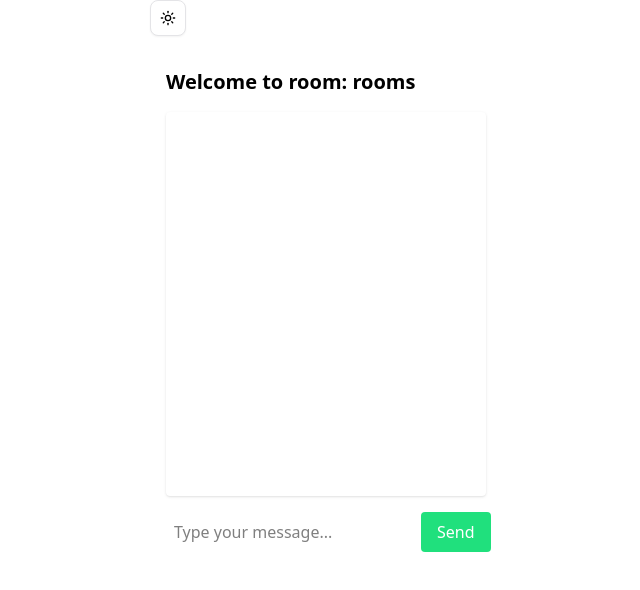
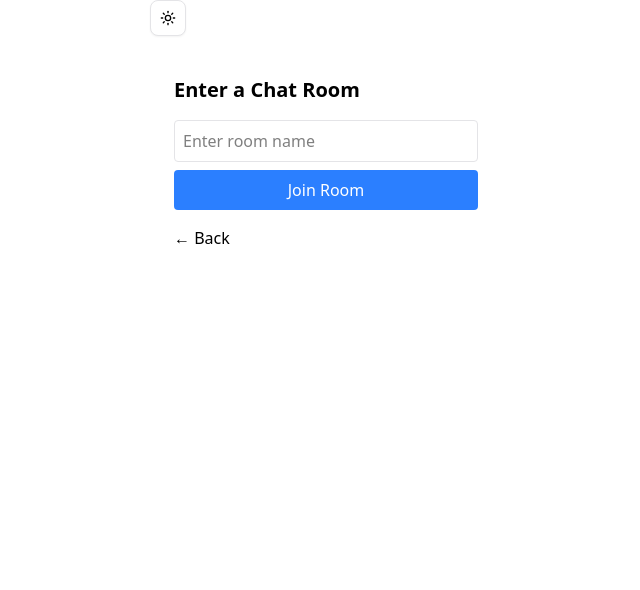
Before and after one commit to MuhammedSuhaib/chatApp, a Next.js app: page /rooms in a window 1280 px wide. Shown: the top 590 px of the page, without its empty margins (314-954 px from the left). Built offline with nearby package versions, Linux system fonts and the light colour scheme; no server answers; the database is empty.

Commit message:
refractor structure

```diff
--- a/src/app/[room]/page.tsx
+++ /dev/null
@@ -1,9 +0,0 @@
-import ChatUI from "@/components/ChatUI";
-
-type Props = {
-  params: { room: string };
-};
-
-export default function RoomPage({ params }: Props) {
-  return <ChatUI room={params.room} />;
-}
--- a/src/app/page.tsx
+++ b/src/app/page.tsx
@@ -1,53 +1,64 @@
-"use client";
+// "use client";
 
-import { useEffect, useState } from "react";
-import Cookies from "universal-cookie";
-import { SignOutBtn } from "@/components/SignOutBtn";
-import { Auth } from "@/components/Auth";
-import ChatUI from "@/components/ChatUI";
+// import { useEffect, useState } from "react";
+// import Cookies from "universal-cookie";
+// import { SignOutBtn } from "@/components/SignOutBtn";
+// import { Auth } from "@/components/Auth";
+// import ChatUI from "@/components/ChatUI";
 
-const cookies = new Cookies();
+// const cookies = new Cookies();
 
-export default function HomePage() {
-  const [isAuth, setIsAuth] = useState(false);
-  const [isInChat, setIsInChat] = useState(false);
-  const [room, setRoom] = useState("");
+// export default function HomePage() {
+//   const [isAuth, setIsAuth] = useState(false);
+//   const [isInChat, setIsInChat] = useState(false);
+//   const [room, setRoom] = useState("");
 
-  useEffect(() => {
-    const token = cookies.get("auth-token");
-    if (token) setIsAuth(true);
-  }, []);
+//   useEffect(() => {
+//     const token = cookies.get("auth-token");
+//     if (token) setIsAuth(true);
+//   }, []);
 
-  if (!isAuth) return <Auth setIsAuth={setIsAuth} />;
+//   if (!isAuth) return <Auth setIsAuth={setIsAuth} />;
 
-  return (
-    <div className="p-6">
-      <SignOutBtn setIsAuth={setIsAuth} />
-      {!isInChat ? (
-        <div className="flex flex-col items-center space-y-4">
-          <label className="text-lg">Type room name:</label>
-          <input
-            onChange={(e) => setRoom(e.target.value)}
-            className="border p-2 rounded"
-            placeholder="Enter room name"
-          />
-          <button
-            onClick={() => setIsInChat(true)}
-            className="px-4 py-2 bg-blue-500 rounded"
-          >
-            Enter Chat
-          </button>
-        </div>
-      ) : (
-        <ChatUI room={room} />
-      )}
+//   return (
+//     <div className="p-6">
+//       <SignOutBtn setIsAuth={setIsAuth} />
+//       {!isInChat ? (
+//         <div className="flex flex-col items-center space-y-4">
+//           <label className="text-lg">Type room name:</label>
+//           <input
+//             onChange={(e) => setRoom(e.target.value)}
+//             className="border p-2 rounded"
+//             placeholder="Enter room name"
+//           />
+//           <button
+//             onClick={() => setIsInChat(true)}
+//             className="px-4 py-2 bg-blue-500 rounded"
+//           >
+//             Enter Chat
+//           </button>
+//         </div>
+//       ) : (
+//         <ChatUI room={room} />
+//       )}
 
-      <div>
-        <h2 className="text-lg">Active Rooms:</h2>
-        <ul>
-          <li>{room}</li>
-        </ul>
-      </div>
-    </div>
-  );
+//       <div>
+//         <h2 className="text-lg">Active Rooms:</h2>
+//         <ul>
+//           <li>{room}</li>
+//         </ul>
+//       </div>
+//     </div>
+//   );
+// }
+
+// {/* testBar */ }
+// {/* <div className=" flex justify-center items-center " >
+// <div className="sm:bg-amber-200 md:bg-amber-800 h-4 w-[320px] bg-purple-900" />
+// </div> */}
+
+import { redirect } from "next/navigation";
+
+export default function Home() {
+  redirect("/rooms");
 }
--- /dev/null
+++ b/src/app/rooms/[room]/page.tsx
@@ -0,0 +1,26 @@
+"use client";
+
+import { useEffect, useState } from "react";
+import Cookies from "universal-cookie";
+import { Auth } from "@/components/Auth";
+import { SignOutBtn } from "@/components/SignOutBtn";
+import ChatUI from "@/components/ChatUI";
+
+export default function RoomPage({ params }: { params: { room: string } }) {
+    const [isAuth, setIsAuth] = useState(false);
+    const cookies = new Cookies();
+
+    useEffect(() => {
+        const token = cookies.get("auth-token");
+        if (token) setIsAuth(true);
+    }, []);
+
+    if (!isAuth) return <Auth setIsAuth={setIsAuth} />;
+
+    return (
+        <div className="p-4 space-y-4">
+            <SignOutBtn setIsAuth={setIsAuth} />
+            <ChatUI room={params.room} />
+        </div>
+    );
+}
--- /dev/null
+++ b/src/app/rooms/page.tsx
@@ -0,0 +1,26 @@
+import Link from "next/link";
+
+export default function RoomsPage() {
+    return (
+        <div className="p-6 space-y-4">
+            <h1 className="text-xl font-bold">Enter a Chat Room</h1>
+            <form
+                action={(formData) => {
+                    const room = formData.get("room")?.toString().trim();
+                    if (room) window.location.href = `/rooms/${room}`;
+                }}
+                className="flex flex-col space-y-2"
+            >
+                <input
+                    name="room"
+                    placeholder="Enter room name"
+                    className="border p-2 rounded text-black"
+                />
+                <button type="submit" className="bg-blue-500 px-4 py-2 rounded text-white">
+                    Join Room
+                </button>
+            </form>
+            <Link href="/">← Back</Link>
+        </div>
+    );
+}
--- a/src/components/Modes.tsx
+++ /dev/null
@@ -1,48 +0,0 @@
-'use client';
-import { useState, useCallback } from "react";
-
-function Modes() {
-    // State for theme mode (true = dark, false = light)
-    const [isDarkMode, setIsDarkMode] = useState(false);
-
-    //* useCallback: React hook to memoize the function.
-    //? MEMOIZE means : Storing the result so you can use it next time instead of calculating the same thing again and again.
-    /*
-        useCallback(function,   deps)
-                    ⬇             ⬇
-        useCallback(() => {}, [dep1, dep2]);
-    */
-
-
-    /**
-    toggleMode → calls → setIsDarkMode → with → (prevMode) => !prevMode.
-    */
-    // Toggle mode function
-    const toggleMode = useCallback(() => {
-        // passing an arrow function as the parameter to setIsDarkMode.
-        setIsDarkMode((prevMode) => !prevMode);
-    }, []);
-
-    return (<>
-    {/* testBar */}
-        <div className=" flex justify-center items-center ">
-            <div className="sm:bg-amber-200 md:bg-amber-800 h-4 w-[320px] bg-purple-900" />
-        </div>
-        {/* button */}
-        <div
-            className={`flex justify-end transition-all  duration-300 ${isDarkMode ? "bg-gray-900 text-white" : "bg-white text-gray-900"
-                }`}
-        >
-            <button
-                type="button"
-                className="px-4 py-2 border rounded-md transition-all duration-300 hover:opacity-80"
-                onClick={toggleMode}
-            >
-                {isDarkMode ? "🌞" : "🌜"}
-            </button>
-        </div>
-    </>
-    );
-}
-
-export default Modes;
```
